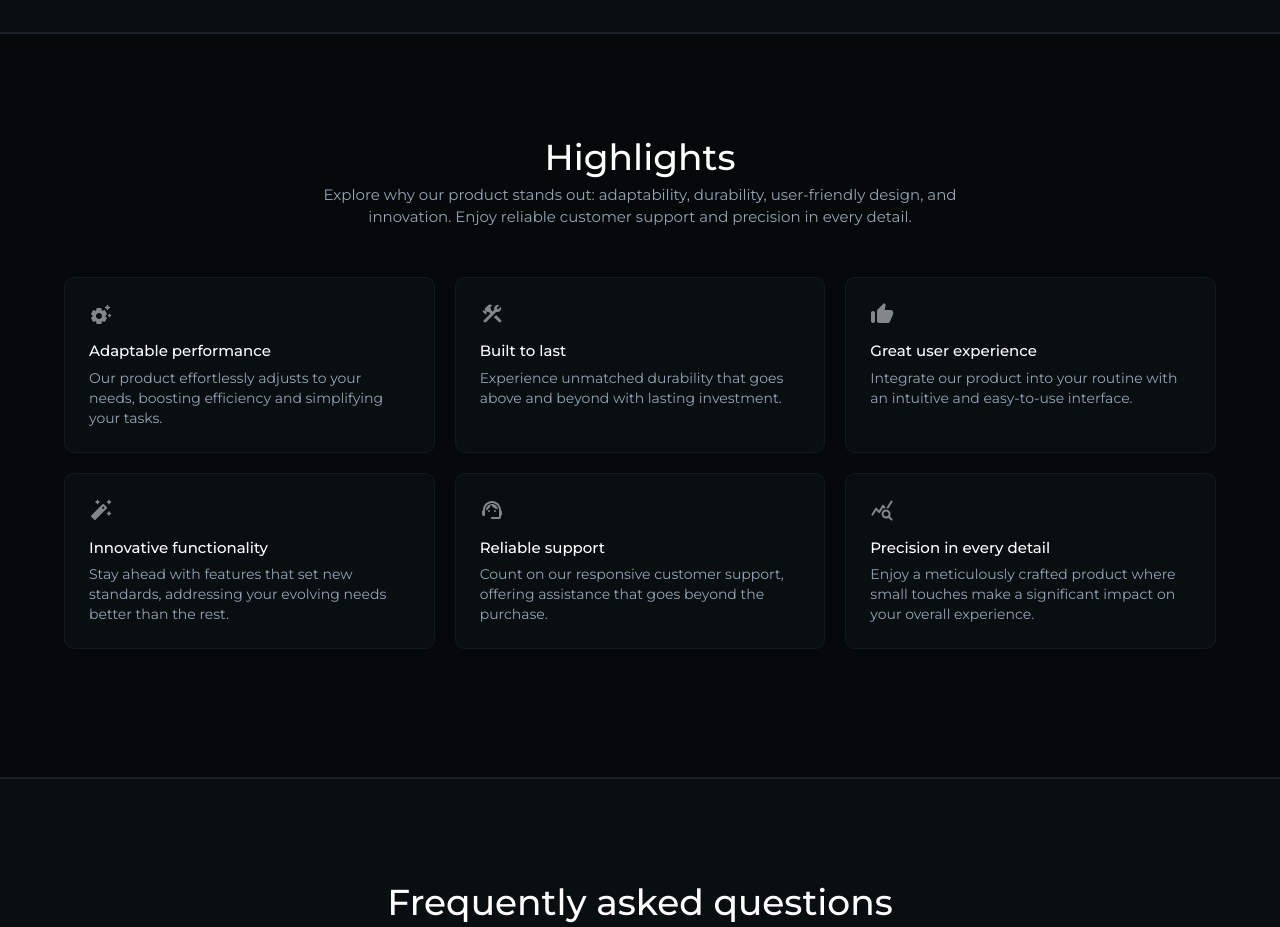
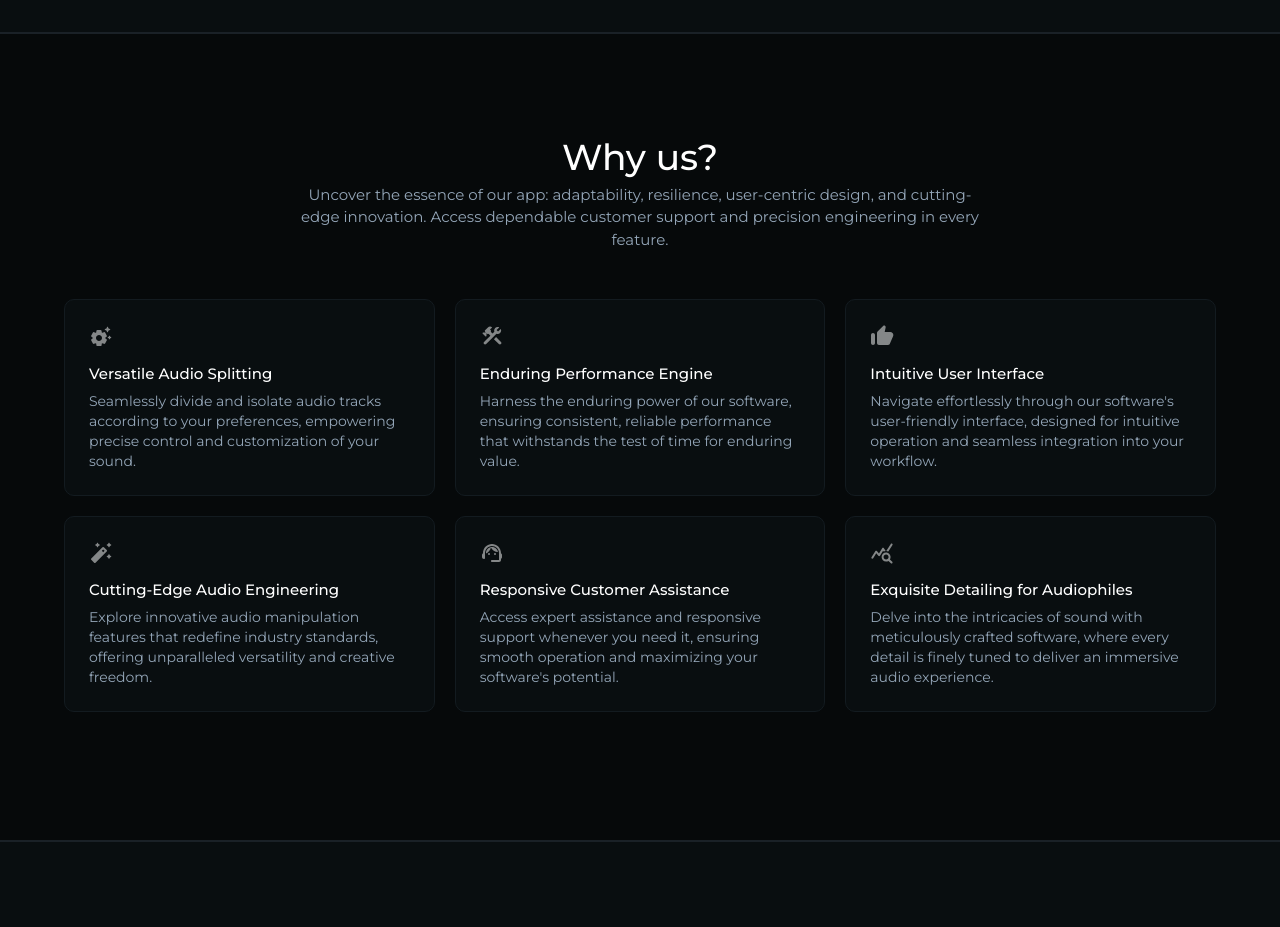
Before and after one commit to kylekmcleod/AI-Music-Separation-App, a React (Create React App) app in the folder client/: page / in a window 1280 px wide. Shown: the part 1440-2367 px from the top of the page. Built offline with nearby package versions, Linux system fonts and the light colour scheme; no server answers; the HTML template or start-up script is replaced by a standard one; a web font is replaced by a local one.

Commit message:
Updated copywriting

```diff
--- a/client/src/components/AppAppBar.js
+++ b/client/src/components/AppAppBar.js
@@ -100,7 +100,7 @@ function AppAppBar({ mode, toggleColorMode }) {
                   </Typography>
                 </MenuItem>
                 <MenuItem
-                  onClick={() => scrollToSection('')}
+                  onClick={() => scrollToSection('features')}
                   sx={{ py: '6px', px: '12px' }}
                 >
                   <Typography variant="body2" color="text.primary">
--- a/client/src/components/Highlights.js
+++ b/client/src/components/Highlights.js
@@ -15,39 +15,39 @@ import ThumbUpAltRoundedIcon from '@mui/icons-material/ThumbUpAltRounded';
 const items = [
   {
     icon: <SettingsSuggestRoundedIcon />,
-    title: 'Adaptable performance',
+    title: 'Versatile Audio Splitting',
     description:
-      'Our product effortlessly adjusts to your needs, boosting efficiency and simplifying your tasks.',
+      'Seamlessly divide and isolate audio tracks according to your preferences, empowering precise control and customization of your sound.',
   },
   {
     icon: <ConstructionRoundedIcon />,
-    title: 'Built to last',
+    title: 'Enduring Performance Engine',
     description:
-      'Experience unmatched durability that goes above and beyond with lasting investment.',
+      'Harness the enduring power of our software, ensuring consistent, reliable performance that withstands the test of time for enduring value.',
   },
   {
     icon: <ThumbUpAltRoundedIcon />,
-    title: 'Great user experience',
+    title: 'Intuitive User Interface',
     description:
-      'Integrate our product into your routine with an intuitive and easy-to-use interface.',
+      "Navigate effortlessly through our software's user-friendly interface, designed for intuitive operation and seamless integration into your workflow.",
   },
   {
     icon: <AutoFixHighRoundedIcon />,
-    title: 'Innovative functionality',
+    title: 'Cutting-Edge Audio Engineering',
     description:
-      'Stay ahead with features that set new standards, addressing your evolving needs better than the rest.',
+      'Explore innovative audio manipulation features that redefine industry standards, offering unparalleled versatility and creative freedom.',
   },
   {
     icon: <SupportAgentRoundedIcon />,
-    title: 'Reliable support',
+    title: 'Responsive Customer Assistance',
     description:
-      'Count on our responsive customer support, offering assistance that goes beyond the purchase.',
+      "Access expert assistance and responsive support whenever you need it, ensuring smooth operation and maximizing your software's potential.",
   },
   {
     icon: <QueryStatsRoundedIcon />,
-    title: 'Precision in every detail',
+    title: 'Exquisite Detailing for Audiophiles',
     description:
-      'Enjoy a meticulously crafted product where small touches make a significant impact on your overall experience.',
+      'Delve into the intricacies of sound with meticulously crafted software, where every detail is finely tuned to deliver an immersive audio experience.',
   },
 ];
 
@@ -78,12 +78,10 @@ export default function Highlights() {
           }}
         >
           <Typography component="h2" variant="h4">
-            Highlights
+            Why us?
           </Typography>
           <Typography variant="body1" sx={{ color: 'grey.400' }}>
-            Explore why our product stands out: adaptability, durability,
-            user-friendly design, and innovation. Enjoy reliable customer support and
-            precision in every detail.
+          Uncover the essence of our app: adaptability, resilience, user-centric design, and cutting-edge innovation. Access dependable customer support and precision engineering in every feature.
           </Typography>
         </Box>
         <Grid container spacing={2.5}>
```
